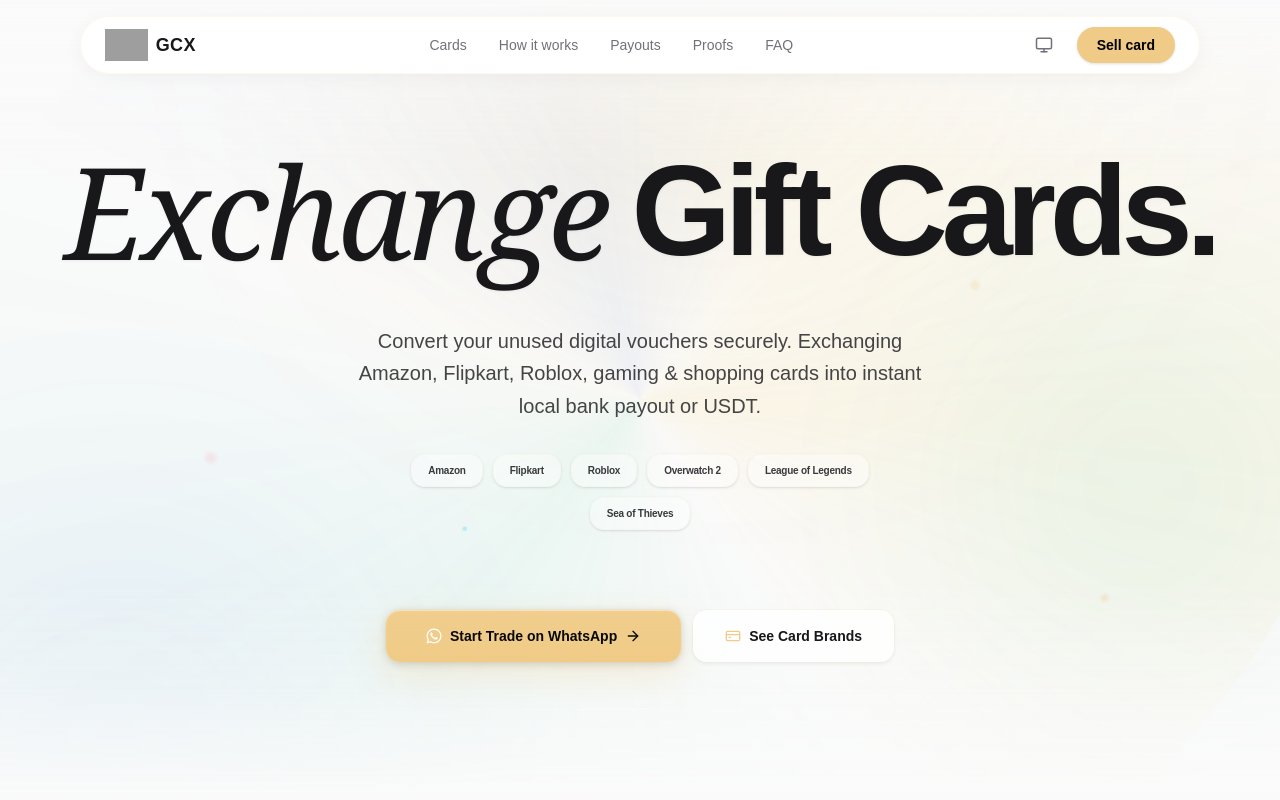
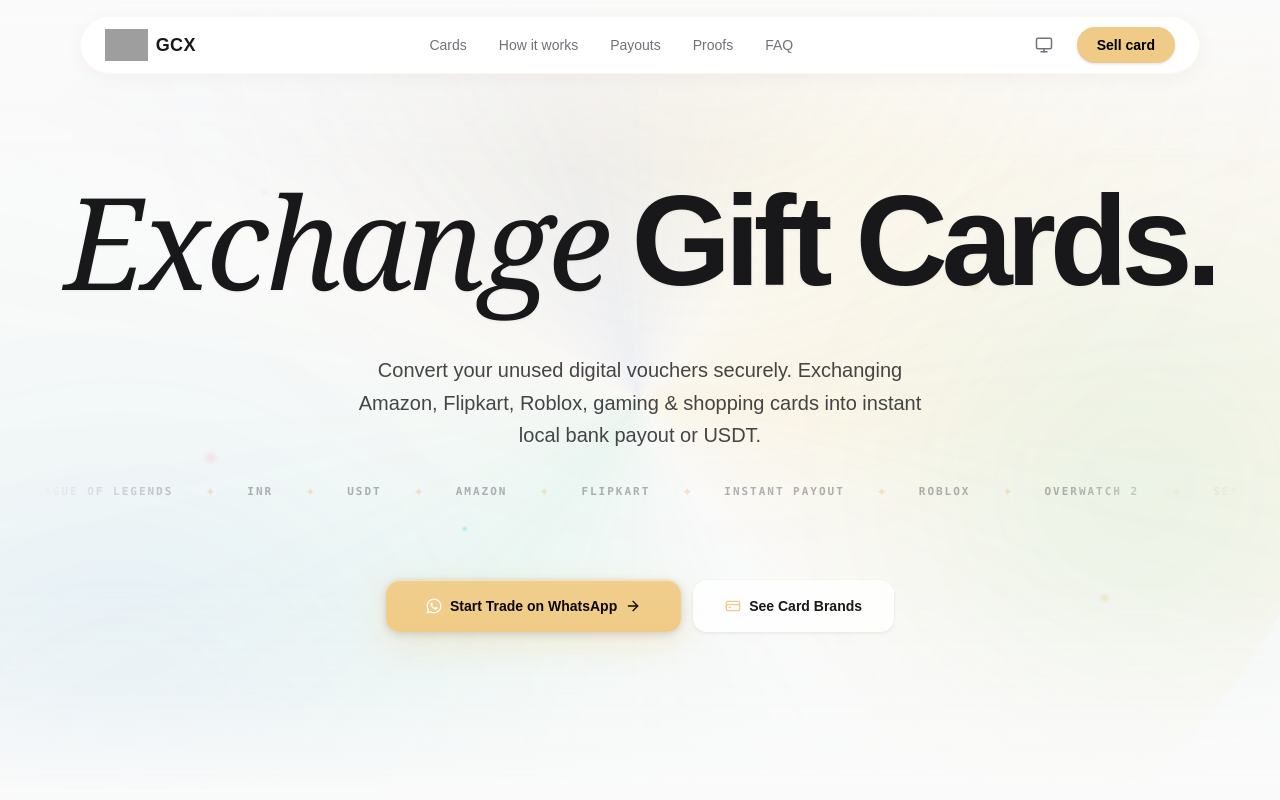
Before and after one commit to Scodify236/refactored-pancake, a Next.js app: page / in a window 1280 px wide. Shown: the top 800 px of the page. Built offline with nearby package versions, Linux system fonts and the light colour scheme; no server answers; grey boxes are pictures that could not be loaded.

Commit message:
feat: add infinite moving ticker marquee in hero section

```diff
--- a/src/components/Hero.tsx
+++ b/src/components/Hero.tsx
@@ -70,6 +70,11 @@ export function Hero() {
         }
         .hero-orb-1 { animation: orb1 20s ease-in-out infinite; }
         .hero-orb-2 { animation: orb2 24s ease-in-out infinite; }
+        @keyframes heroMarquee {
+          0%   { transform: translateX(0); }
+          100% { transform: translateX(-50%); }
+        }
+        .hero-marquee-track { animation: heroMarquee 18s linear infinite; }
         .hero-orb-3 { animation: orb3 18s ease-in-out infinite; }
         .hero-spark { animation: floatSparks 8s ease-in-out infinite; }
         .hero-aura-beam {
@@ -134,16 +139,16 @@ export function Hero() {
           Convert your unused digital vouchers securely. Exchanging Amazon, Flipkart, Roblox, gaming & shopping cards into instant local bank payout or USDT.
         </p>
 
-        {/* Enhanced Visual Card Grid */}
-        <div className="flex flex-wrap items-center justify-center gap-2.5 mt-8 max-w-xl px-4 pointer-events-auto">
-          {["Amazon", "Flipkart", "Roblox", "Overwatch 2", "League of Legends", "Sea of Thieves"].map((card) => (
-            <span
-              key={card}
-              className="text-[10px] font-bold tracking-tight px-4 py-2 rounded-xl bg-card/40 border border-border/40 text-foreground/85 shadow-sm hover:border-primary/50 hover:bg-card/85 transition-all duration-300 hover:scale-105 cursor-default"
-            >
-              {card}
-            </span>
-          ))}
+        {/* Moving ticker strip */}
+        <div className="relative w-full overflow-hidden mt-8 pointer-events-none" style={{ maskImage: "linear-gradient(to right, transparent, black 15%, black 85%, transparent)" }}>
+          <div className="hero-marquee-track flex items-center gap-8 w-max">
+            {["ROBLOX","OVERWATCH 2","SEA OF THIEVES","LEAGUE OF LEGENDS","INR","USDT","AMAZON","FLIPKART","INSTANT PAYOUT","ROBLOX","OVERWATCH 2","SEA OF THIEVES","LEAGUE OF LEGENDS","INR","USDT","AMAZON","FLIPKART","INSTANT PAYOUT"].map((item, i) => (
+              <div key={i} className="flex items-center gap-8 shrink-0">
+                <span className="text-[11px] font-bold font-mono uppercase tracking-[0.18em] text-muted-foreground/55">{item}</span>
+                <span className="text-primary/50 text-xs">✦</span>
+              </div>
+            ))}
+          </div>
         </div>
       </div>
 
```
